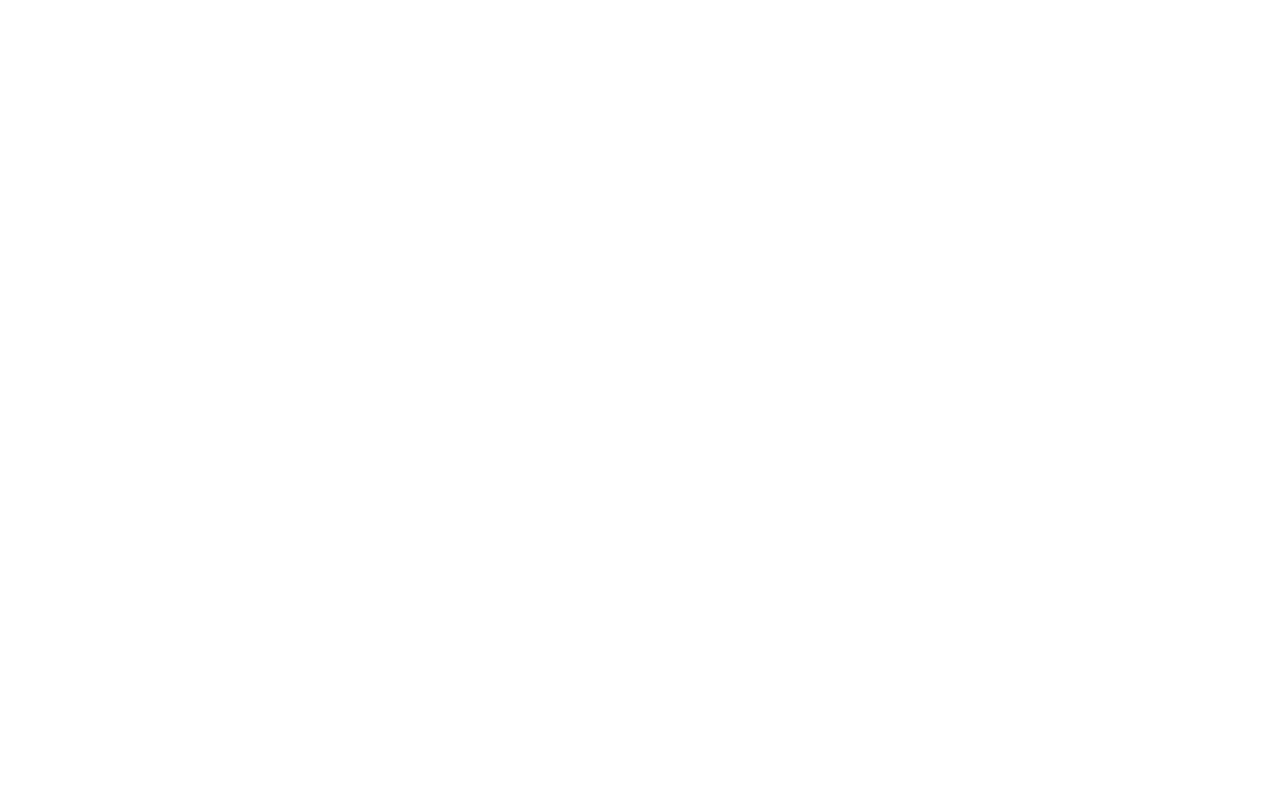
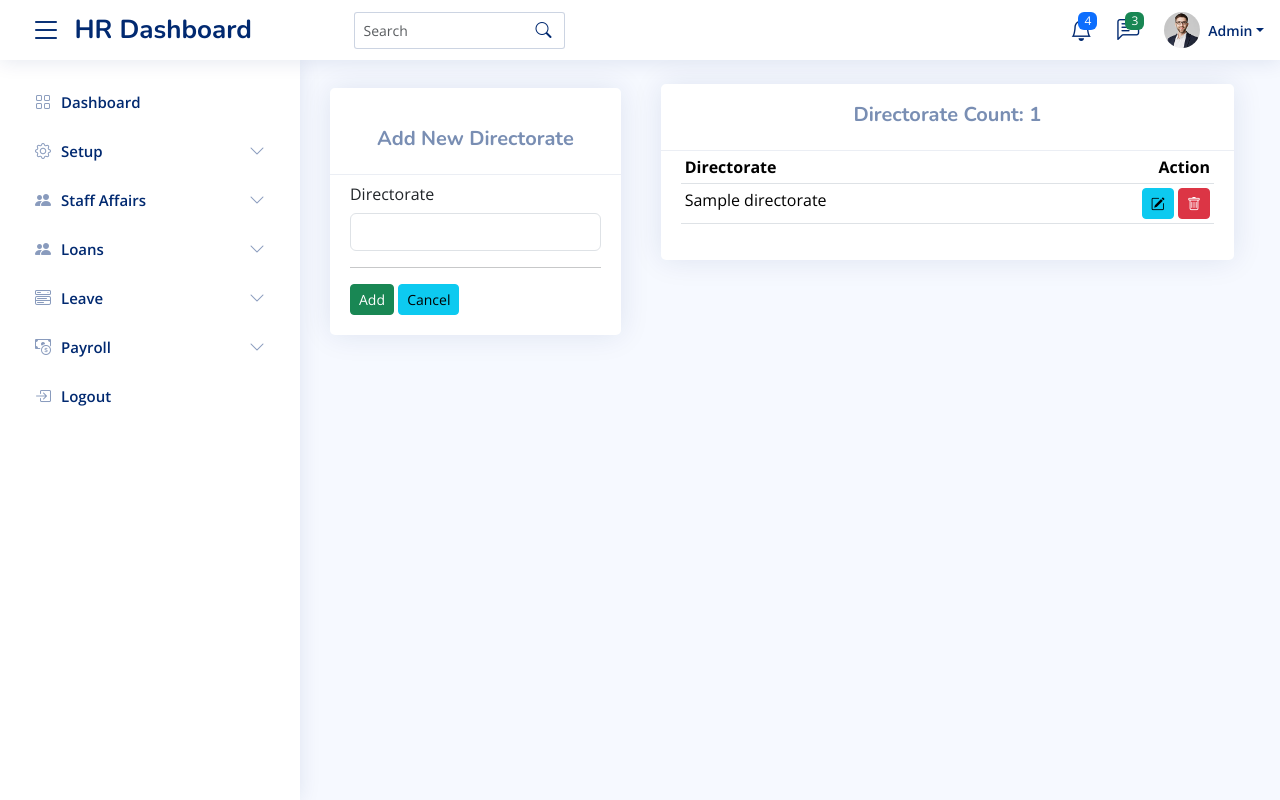
Before and after one commit to Kweku7k/bss, a Django app: page /setup/directorate in a window 1280 px wide. Before the commit the page is empty. Run offline with Django 5.2, Linux system fonts and the light colour scheme; tables that the repository leaves empty hold one stand-in row (values such as "Sample post"); some libraries are stand-ins or nearby versions.

Commit message:
Adding the remaning setup

```diff
--- a/templates/partials/_sidebar.html
+++ b/templates/partials/_sidebar.html
@@ -60,6 +60,11 @@
           <li>
             <a href="{% url 'add-profbody' %}">
               <i class="bi bi-circle"></i><span>Professional Bodies</span>
+            </a>
+          </li>
+          <li>
+            <a href="{% url 'add-directorate' %}">
+              <i class="bi bi-circle"></i><span>Directorate</span>
             </a>
           </li>
           <li>
--- a/templates/setup/add_directorate.html
+++ b/templates/setup/add_directorate.html
@@ -0,0 +1,55 @@
+{% extends "base.html" %}
+{% load static %}
+
+{% block content %}
+<div class="row">
+    <div class="col-lg-4 col-md-6 pt-2">
+        <div class="card bg-white pt-4">
+            <div class="card-header text-center">
+                <h5><strong>Add New Directorate</strong></h5>
+            </div>
+            <div class="card-body">
+                <form action="" method="POST">
+                    {% csrf_token %}
+                    <div class="form-group">
+                        <label for="direct_name" class="col-form-label">Directorate</label>
+                        <input type="text" name="direct_name" class="form-control" {% if dict %} value="{{ dict.direct_name }}" {% else %} value="" {% endif %} required>
+                    </div>
+
+                    <hr>
+                    <input type="submit" value="Add" class="btn btn-sm btn-block btn-success">
+                    <a class="btn btn-sm btn-info" href="{% url 'add-directorate' %}">Cancel</a>
+                </form>
+            </div>
+        </div>
+    </div>
+    <div class="col-lg-8 col-md-6 p-1">
+        <div class="card pt-1 mx-4">
+            <div class="card-header text-center">
+                <h5><strong>Directorate Count: {{ dict_count }}</strong></h5>
+            </div>
+            <div class="card-body">
+                {% if directorate %}
+                <table class="table table-sm table-hover">
+                    <tr>
+                        <th>Directorate</th>
+                        <th class="text-end">Action</th>
+                    </tr>
+                    {% for dict in directorate %}
+                    <tr>
+                        <td>{{ dict.direct_name }}</td>
+                        <td class="text-end">
+                            <a class="btn btn-sm btn-info bi-pencil-square" href="{% url 'edit-directorate' dict.id %}"></a>
+                            <a class="btn btn-sm btn-danger bi-trash" href="{% url 'delete-directorate' dict.id %}" onclick="return confirm('Do you really want to delete the data for {{ dict.direct_name }}?');"></a>
+                        </td>
+                    </tr>
+                    {% endfor %}
+                </table>
+                {% else %}
+                <h5 class="pt-2">No Directorate Available.</h5>
+                {% endif %}
+            </div>
+        </div>
+    </div>
+</div>
+{% endblock %}
```
